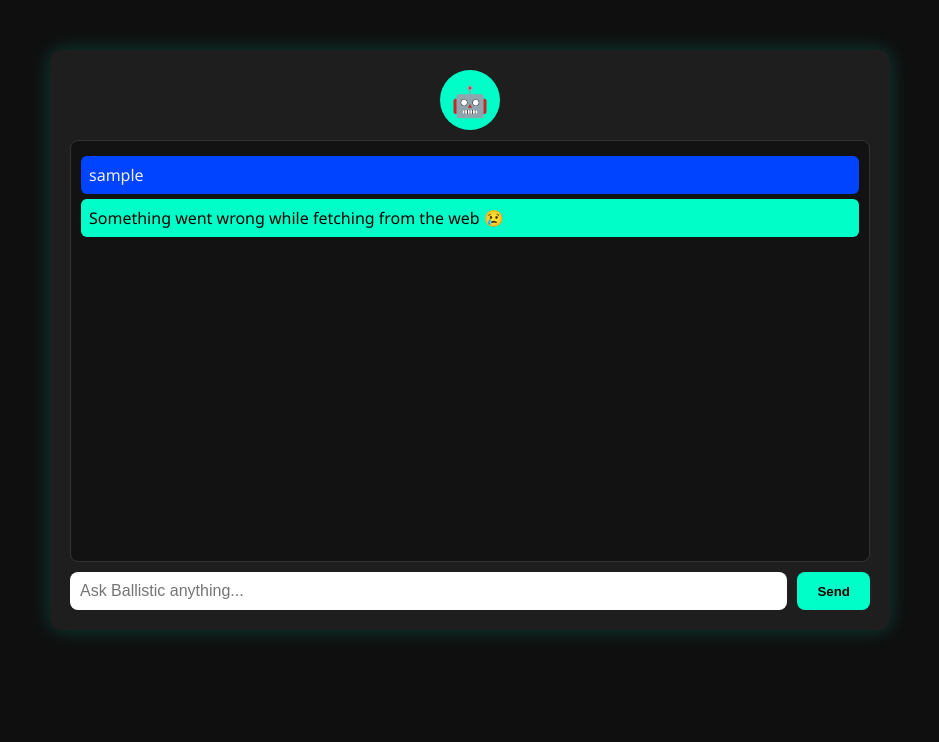
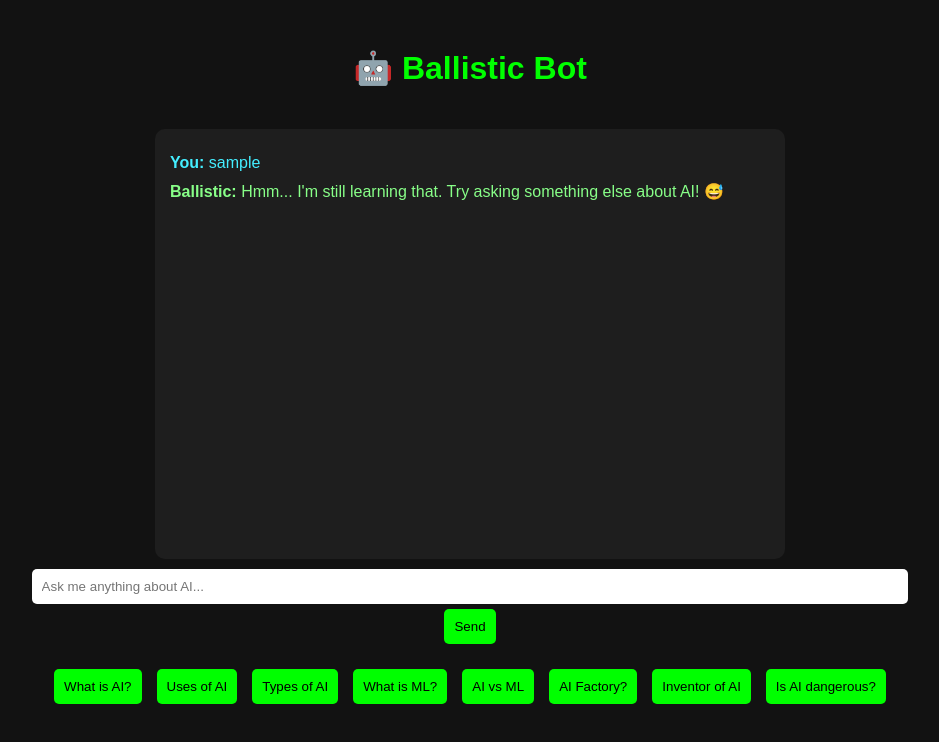
Before and after one commit to Ballisticcc/chtbot, a plain HTML site: page index.html in a window 1280 px wide. Both pictures are taken after typing "Sample" into the empty fields and a click on the button "Send". Shown: the whole page, without its empty margins (170-1109 px from the left). Drawn offline with Linux system fonts and the light colour scheme; no server answers.

Commit message:
Update index.html

```diff
--- a/index.html
+++ b/index.html
@@ -2,167 +2,128 @@
 <html lang="en">
 <head>
   <meta charset="UTF-8" />
-  <meta name="viewport" content="width=device-width, initial-scale=1.0" />
-  <title>Ballistic AI Chat</title>
+  <meta name="viewport" content="width=device-width, initial-scale=1.0"/>
+  <title>Ballistic Bot</title>
   <style>
     body {
-      margin: 0;
-      padding: 0;
-      background: #0f0f0f;
-      font-family: 'Segoe UI', sans-serif;
-      color: #f0f0f0;
-    }
-    .chat-container {
+      font-family: Arial, sans-serif;
+      background: #121212;
+      color: #fff;
       display: flex;
       flex-direction: column;
-      max-width: 800px;
-      margin: 50px auto;
+      align-items: center;
       padding: 20px;
-      background-color: #1e1e1e;
-      border-radius: 12px;
-      box-shadow: 0 0 20px rgba(0, 255, 204, 0.2);
     }
-    .chat-box {
-      flex-grow: 1;
+    h1 {
+      color: #0f0;
+    }
+    #chatbox {
+      width: 90%;
+      max-width: 600px;
+      background: #1e1e1e;
+      border-radius: 10px;
+      padding: 15px;
+      margin-top: 20px;
       height: 400px;
       overflow-y: auto;
-      border: 1px solid #333;
-      border-radius: 8px;
+    }
+    .msg {
+      margin: 10px 0;
+    }
+    .user {
+      color: #4ef;
+    }
+    .bot {
+      color: #8f8;
+    }
+    input, button {
       padding: 10px;
-      margin-bottom: 10px;
-      background: #121212;
-    }
-    .input-container {
-      display: flex;
-      gap: 10px;
+      border: none;
+      border-radius: 5px;
+      margin-top: 10px;
     }
     input {
-      flex: 1;
-      padding: 10px;
-      border-radius: 8px;
-      border: none;
-      outline: none;
-      font-size: 1rem;
+      width: 70%;
     }
     button {
-      background-color: #00ffc8;
-      border: none;
-      color: #000;
-      font-weight: bold;
-      padding: 10px 20px;
-      border-radius: 8px;
+      background-color: #0f0;
+      color: black;
       cursor: pointer;
+      margin: 5px;
     }
-    .bot, .user {
-      margin: 5px 0;
-      padding: 8px;
-      border-radius: 6px;
-    }
-    .user {
-      background: #0044ff;
-      align-self: flex-end;
-    }
-    .bot {
-      background: #00ffc8;
-      color: #000;
-      align-self: flex-start;
-    }
-    .robot-face {
-      width: 60px;
-      height: 60px;
-      background: #00ffc8;
-      border-radius: 50%;
-      margin: 0 auto 10px;
+    .button-grid {
       display: flex;
-      align-items: center;
+      flex-wrap: wrap;
       justify-content: center;
-      font-size: 30px;
-      color: #000;
+      gap: 5px;
+      margin-top: 15px;
     }
   </style>
-  <script async src="https://cse.google.com/cse.js?cx=007e83fae3d2f4825"></script>
 </head>
 <body>
-  <div class="chat-container">
-    <div class="robot-face">🤖</div>
-    <div class="chat-box" id="chat-box"></div>
-    <div class="input-container">
-      <input type="text" id="user-input" placeholder="Ask Ballistic anything...">
-      <button onclick="handleUserInput()">Send</button>
-    </div>
+  <h1>🤖 Ballistic Bot</h1>
+  <div id="chatbox"></div>
+  <input type="text" id="userInput" placeholder="Ask me anything about AI...">
+  <button onclick="chat()">Send</button>
+
+  <div class="button-grid">
+    <button onclick="autoAsk('What is AI')">What is AI?</button>
+    <button onclick="autoAsk('Uses of AI')">Uses of AI</button>
+    <button onclick="autoAsk('Types of AI')">Types of AI</button>
+    <button onclick="autoAsk('What is machine learning')">What is ML?</button>
+    <button onclick="autoAsk('AI vs ML')">AI vs ML</button>
+    <button onclick="autoAsk('AI factory')">AI Factory?</button>
+    <button onclick="autoAsk('Who invented AI')">Inventor of AI</button>
+    <button onclick="autoAsk('Is AI dangerous')">Is AI dangerous?</button>
   </div>
 
-  <div class="gcse-search" style="display:none"></div>
-
   <script>
-    const chatBox = document.getElementById("chat-box");
-    const userInput = document.getElementById("user-input");
+    const chatbox = document.getElementById("chatbox");
 
     const responses = {
-      "hi": "Hey there! 👋",
-      "hello": "Hello, friend! 😊",
-      "what is your name": "I'm Ballistic AI, your virtual buddy! 🤖",
-      "i'm bored": "Let's spice things up! Want a fun fact or a joke? 😄",
-      "what is ai": "AI stands for Artificial Intelligence. It's how machines learn and think!",
-      "who created you": "I was created by a cool developer using HTML, CSS, and JavaScript!",
-      "what is cricket": "Cricket is a bat-and-ball game loved in many countries like India, England, and Australia! 🏏",
-      "what is commerce": "Commerce is the activity of buying and selling, especially on a large scale.",
-      "role of ai in commerce": "AI in commerce helps with recommendations, inventory management, and fraud detection!",
-      "role of ai in medical": "AI assists in diagnostics, patient monitoring, drug development, and robotic surgeries!",
-      "thank you": "You're welcome! 😊",
-      "bye": "See you later! 👋"
+      "what is ai": "AI stands for Artificial Intelligence – machines that can kinda think like humans. Cool, right?",
+      "uses of ai": "Oh dude, AI is used in self-driving cars, chatbots (like me!), recommendation systems, healthcare, you name it!",
+      "types of ai": "There are 3 types: Narrow AI (me!), General AI (like a human brain), and Super AI (scary smart robots 🤖).",
+      "who invented ai": "John McCarthy coined the term 'AI' back in 1956. Total brainiac.",
+      "what is machine learning": "It's a type of AI where computers learn from data. Basically, they study hard and get better over time.",
+      "ai factory": "It's like a production line where AI models are trained, improved, and deployed. A smart factory for smart brains.",
+      "ai vs ml": "AI is the big daddy, ML is its hardworking kid that learns from experience.",
+      "is ai dangerous": "Well, not me 😇. But yeah, if misused or uncontrolled, AI *could* be risky.",
     };
 
-    function speak(text) {
-      const utterance = new SpeechSynthesisUtterance(text.replace(/\p{Emoji}/gu, ''));
-      utterance.voice = speechSynthesis.getVoices().find(v => v.name.includes("Google")) || null;
-      speechSynthesis.speak(utterance);
-    }
+    function chat() {
+      const input = document.getElementById("userInput").value.trim().toLowerCase();
+      if (!input) return;
 
-    async function fetchFromGoogle(query) {
-      try {
-        const apiKey = "AIzaSyBZblh45bG-n19ep6ecyJ6aDHcWPueq7zU";
-        const cx = "007e83fae3d2f4825";
-        const response = await fetch(`https://www.googleapis.com/customsearch/v1?key=${apiKey}&cx=${cx}&q=${encodeURIComponent(query)}`);
-        const data = await response.json();
-        if (data.items && data.items.length > 0) {
-          return data.items[0].snippet;
-        } else {
-          return "Sorry, I couldn't find anything relevant 😔";
-        }
-      } catch (err) {
-        return "Something went wrong while fetching from the web 😢";
-      }
-    }
+      addMessage("You", input, "user");
 
-    async function handleUserInput() {
-      const input = userInput.value.trim().toLowerCase();
-      if (!input) return;
-      appendMessage("user", input);
+      let reply = "Hmm... I'm still learning that. Try asking something else about AI! 😅";
 
-      let response = null;
-      for (let key in responses) {
-        if (input.includes(key)) {
-          response = responses[key];
+      for (const question in responses) {
+        if (input.includes(question)) {
+          reply = responses[question];
           break;
         }
       }
 
-      if (!response) {
-        response = await fetchFromGoogle(input);
-      }
+      setTimeout(() => {
+        addMessage("Ballistic", reply, "bot");
+      }, 500);
 
-      appendMessage("bot", response);
-      speak(response);
-      userInput.value = "";
+      document.getElementById("userInput").value = "";
     }
 
-    function appendMessage(sender, text) {
+    function autoAsk(text) {
+      document.getElementById("userInput").value = text;
+      chat();
+    }
+
+    function addMessage(sender, text, className) {
       const msg = document.createElement("div");
-      msg.className = sender;
-      msg.innerText = text;
-      chatBox.appendChild(msg);
-      chatBox.scrollTop = chatBox.scrollHeight;
+      msg.className = `msg ${className}`;
+      msg.innerHTML = `<strong>${sender}:</strong> ${text}`;
+      chatbox.appendChild(msg);
+      chatbox.scrollTop = chatbox.scrollHeight;
     }
   </script>
 </body>
```
